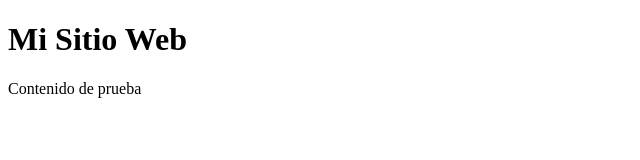
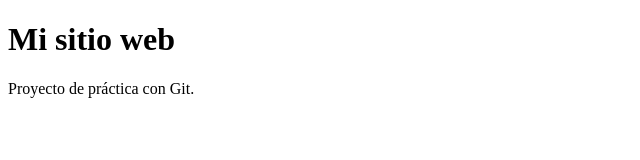
Before and after one commit to Aferberde/lab-github-Berdeja, a plain HTML site: page index.html in a window 1280 px wide. Shown: the whole page, without its empty margins (0-640 px from the left). Drawn offline with Linux system fonts and the light colour scheme.

Commit message:
Estructura inicial del proyecto

```diff
--- /dev/null
+++ b/estilos.css
@@ -0,0 +1 @@
+estu
--- a/index.html
+++ b/index.html
@@ -1,12 +1,14 @@
 <!DOCTYPE html>
 <html lang="es">
 <head>
-    <meta charset="UTF-8">
-    <title>Mi Sitio Web</title>
+ <meta charset="UTF-8">
+ <meta name="viewport" content="width=device-width, initial-scale=1.0">
+ <title>Mi sitio web</title>
+ <link rel="stylesheet" href="estilos.css">
 </head>
 <body>
-    <h1>Mi Sitio Web</h1>
-    <p>Contenido de prueba</p>
-    <script src="js/script.js"></script>
+ <h1>Mi sitio web</h1>
+ <p>Proyecto de práctica con Git.</p>
+ <script src="app.js"></script>
 </body>
 </html>
```
Also changed, not shown: app.js (renamed from js/script.js).
